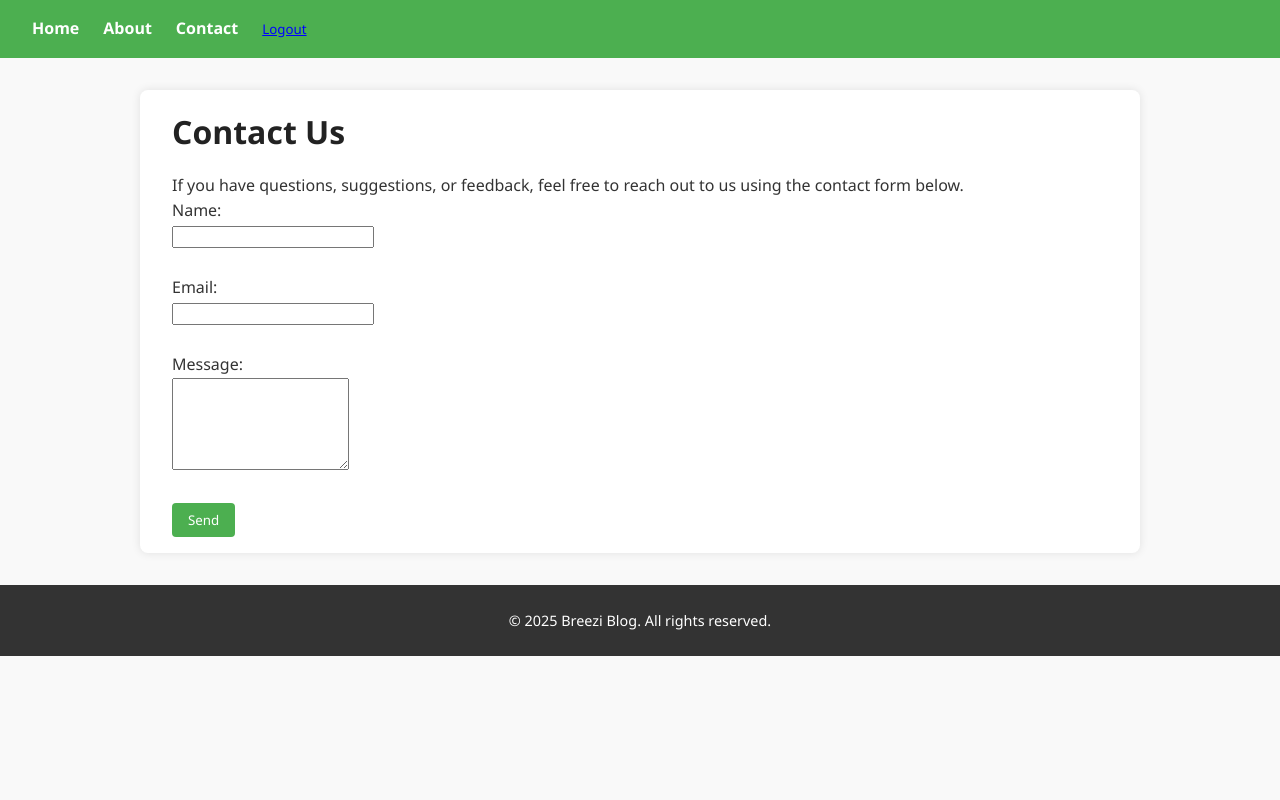
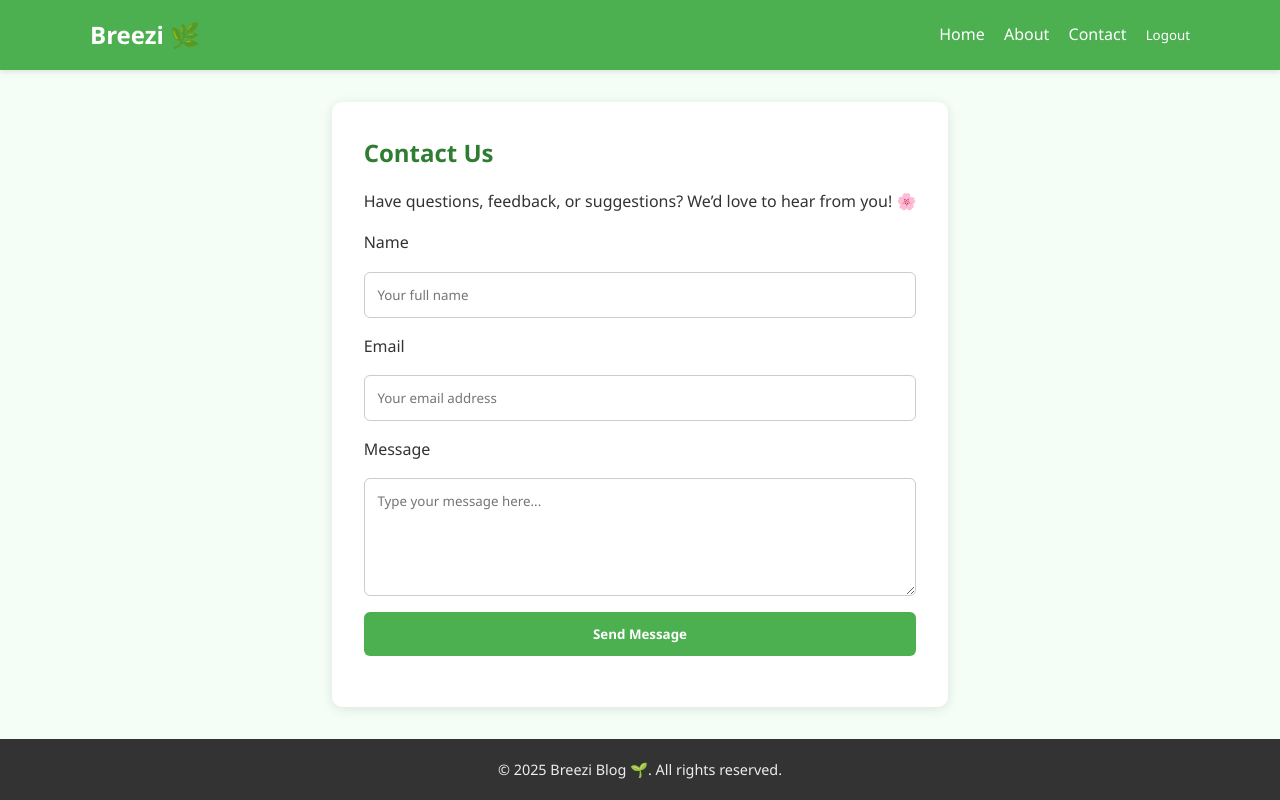
Before and after one commit to lunaria20/breezy_blog-django, a Django app: page /contact/ in a window 1280 px wide. Run offline with Django 5.2, Linux system fonts and the light colour scheme; the visitor is signed in with stand-in values (Sample User, id 1).

Commit message:
feat(Breezi): ui updated designs

```diff
--- a/breezy_blog/static/Breezi/css/style.css
+++ b/breezy_blog/static/Breezi/css/style.css
@@ -1,6 +1,6 @@
 /* Breezi Blog - style.css */
 
-/* Reset some default browser styles */
+/* Reset + base styles */
 * {
     margin: 0;
     padding: 0;
@@ -9,83 +9,159 @@
 }
 
 body {
-    background-color: #f9f9f9;
+    background-color: #f5fdf7;
     color: #333;
     line-height: 1.6;
     min-height: 100vh;
+    display: flex;
+    flex-direction: column;
 }
 
-/* Navigation */
-nav {
+/* Navbar */
+.navbar {
     background-color: #4CAF50;
     padding: 1rem 2rem;
+    box-shadow: 0 2px 5px rgba(0,0,0,0.1);
 }
 
-nav ul {
+.nav-container {
+    max-width: 1100px;
+    margin: 0 auto;
+    display: flex;
+    justify-content: space-between;
+    align-items: center;
+}
+
+.logo a {
+    color: white;
+    font-size: 1.5rem;
+    text-decoration: none;
+    font-weight: bold;
+}
+
+.nav-links {
     list-style: none;
     display: flex;
-    justify-content: flex-start;
-    gap: 1.5rem;
+    gap: 1.2rem;
 }
 
-nav ul li a {
+.nav-links li a,
+.logout-btn {
     color: white;
     text-decoration: none;
-    font-weight: bold;
+    font-weight: 500;
+    background: none;
+    border: none;
+    cursor: pointer;
     transition: color 0.3s;
 }
 
-nav ul li a:hover {
+.nav-links li a:hover,
+.logout-btn:hover {
     color: #ffeb3b;
 }
 
 /* Main content */
-main {
+.content {
+    flex: 1;
     max-width: 1000px;
     margin: 2rem auto;
-    padding: 1rem 2rem;
-    background-color: white;
-    border-radius: 8px;
-    box-shadow: 0 0 10px rgba(0,0,0,0.1);
+    padding: 2rem;
+    background: #fff;
+    border-radius: 10px;
+    box-shadow: 0 2px 12px rgba(0,0,0,0.1);
+}
+
+.page-section h1 {
+    margin-bottom: 1rem;
+    color: #2e7d32;
 }
 
 /* Footer */
 footer {
     text-align: center;
-    padding: 1.5rem;
-    margin-top: 2rem;
+    padding: 1.2rem;
     background-color: #333;
-    color: white;
+    color: #eee;
     font-size: 0.9rem;
+    margin-top: auto;
 }
 
-/* Headings */
-h1, h2, h3 {
-    margin-bottom: 1rem;
+/* Forms */
+.styled-form {
+    margin-top: 1rem;
+    display: flex;
+    flex-direction: column;
+    gap: 1rem;
+}
+
+.styled-form input,
+.styled-form textarea {
+    padding: 0.8rem;
+    border: 1px solid #ccc;
+    border-radius: 6px;
+    width: 100%;
+}
+
+.btn-primary {
+    background: #4CAF50;
+    color: white;
+    border: none;
+    padding: 0.8rem;
+    border-radius: 6px;
+    cursor: pointer;
+    font-weight: bold;
+    transition: background 0.3s;
+}
+
+.btn-primary:hover {
+    background: #45a049;
+}
+
+/* Post detail */
+.post-detail h1 {
+    margin-bottom: 0.5rem;
     color: #222;
 }
 
-/* Links inside main content */
-main a {
-    color: #4CAF50;
-    text-decoration: none;
+.meta {
+    font-size: 0.9rem;
+    color: #777;
+    margin-bottom: 1.5rem;
 }
 
-main a:hover {
-    text-decoration: underline;
+.post-body {
+    font-size: 1.05rem;
+    margin-bottom: 2rem;
 }
 
-/* Buttons (optional) */
-button {
-    background-color: #4CAF50;
-    color: white;
-    border: none;
-    padding: 0.5rem 1rem;
-    border-radius: 4px;
-    cursor: pointer;
-    transition: background-color 0.3s;
+.post-actions {
+    display: flex;
+    gap: 1rem;
 }
 
-button:hover {
-    background-color: #45a049;
+.btn-secondary, .btn-danger {
+    padding: 0.6rem 1rem;
+    border-radius: 6px;
+    text-decoration: none;
+    font-weight: bold;
+    transition: background 0.3s;
 }
+
+.btn-secondary {
+    background: #81c784;
+    color: white;
+}
+
+.btn-secondary:hover {
+    background: #66bb6a;
+}
+
+.btn-danger {
+    background: #e57373;
+    color: white;
+}
+
+.btn-danger:hover {
+    background: #d32f2f;
+}
--- a/breezy_blog/templates/Breezi/base.html
+++ b/breezy_blog/templates/Breezi/base.html
@@ -14,38 +14,37 @@
 </head>
 <body>
     <!-- Navigation bar -->
-    <nav>
-        <ul>
+    <nav class="navbar">
+        <div class="nav-container">
+            <h1 class="logo"><a href="{% url 'home' %}">Breezi 🌿</a></h1>
+            <ul class="nav-links">
                 <li><a href="{% url 'home' %}">Home</a></li>
                 <li><a href="{% url 'about' %}">About</a></li>
                 <li><a href="{% url 'contact' %}">Contact</a></li>
 
                 {% if user.is_authenticated %}
-                <!-- Logout form (POST request for security) -->
                     <li>
-                    <form method="post" action="{% url 'logout' %}" style="display:inline;">
+                        <form method="post" action="{% url 'logout' %}">
                             {% csrf_token %}
-                        <button type="submit" style="background:none; border:none; padding:0; cursor:pointer; color:blue; text-decoration:underline;">
-                            Logout
-                        </button>
+                            <button type="submit" class="logout-btn">Logout</button>
                         </form>
                     </li>
                 {% else %}
                     <li><a href="{% url 'login' %}">Login</a></li>
                 {% endif %}
             </ul>
+        </div>
     </nav>
 
     <!-- Main content -->
-    <main>
+    <main class="content">
         {% block content %}
-        <!-- Child templates will insert content here -->
         {% endblock %}
     </main>
 
     <!-- Footer -->
     <footer>
-        <p>&copy; 2025 Breezi Blog. All rights reserved.</p>
+        <p>&copy; 2025 Breezi Blog 🌱. All rights reserved.</p>
     </footer>
 </body>
 </html>
--- a/breezy_blog/templates/Breezi/contact.html
+++ b/breezy_blog/templates/Breezi/contact.html
@@ -3,20 +3,22 @@
 {% block title %}Contact - Breezi Blog{% endblock %}
 
 {% block content %}
-<h1>Contact Us</h1>
-<p>If you have questions, suggestions, or feedback, feel free to reach out to us using the contact form below.</p>
+<section class="page-section">
+  <h1>Contact Us</h1>
+  <p>Have questions, feedback, or suggestions? We’d love to hear from you! 🌸</p>
 
-<form method="post">
-    {% csrf_token %}
-    <label for="name">Name: </label><br>
-    <input type="text" id="name" name="name" required><br><br>
+  <form method="post" class="styled-form">
+      {% csrf_token %}
+      <label for="name">Name</label>
+      <input type="text" id="name" name="name" placeholder="Your full name" required>
 
-    <label for="email">Email: </label><br>
-    <input type="email" id="email" name="email" required><br><br>
+      <label for="email">Email</label>
+      <input type="email" id="email" name="email" placeholder="Your email address" required>
 
-    <label for="message">Message: </label><br>
-    <textarea id="message" name="message" rows="5" required></textarea><br><br>
+      <label for="message">Message</label>
+      <textarea id="message" name="message" rows="5" placeholder="Type your message here..." required></textarea>
 
-    <button type="submit">Send</button>
-</form>
+      <button type="submit" class="btn-primary">Send Message</button>
+  </form>
+</section>
 {% endblock %}
```
Also changed, not shown: breezy_blog/templates/Breezi/about.html (+10 -2 lines), breezy_blog/templates/Breezi/post_detail.html (+11 -7 lines). Lines whose indentation alone changed are shown as unchanged.
